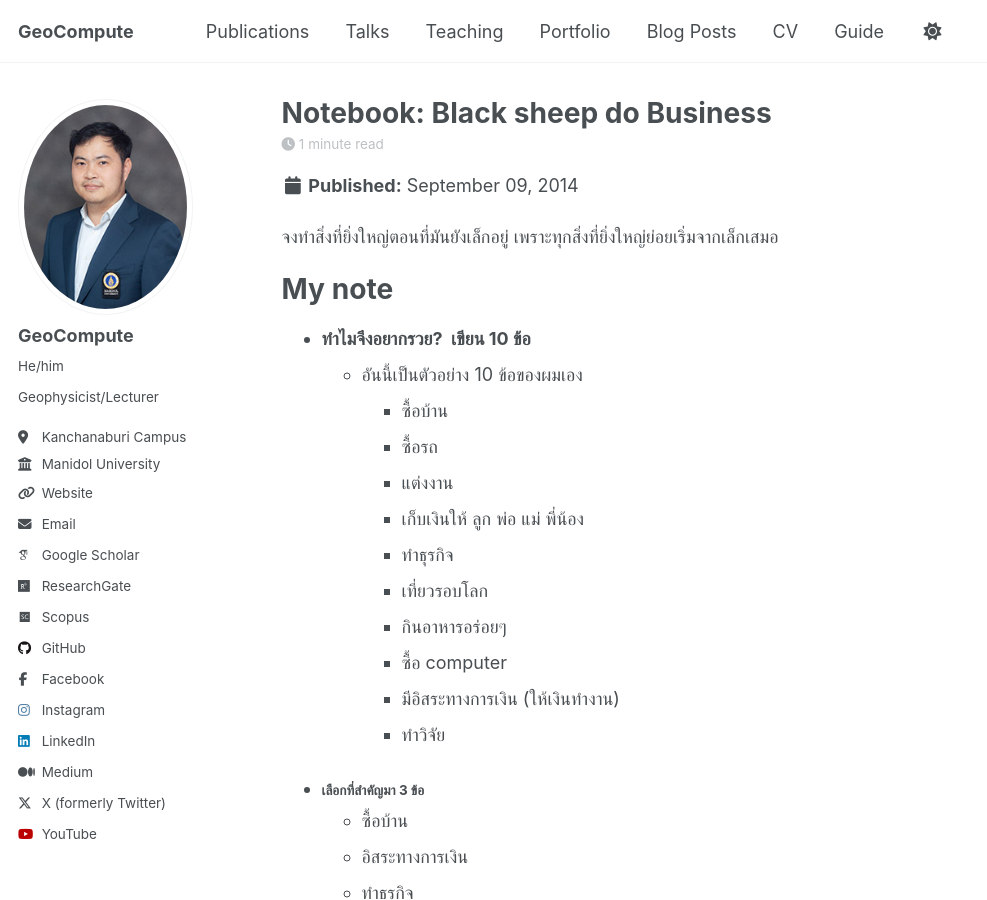
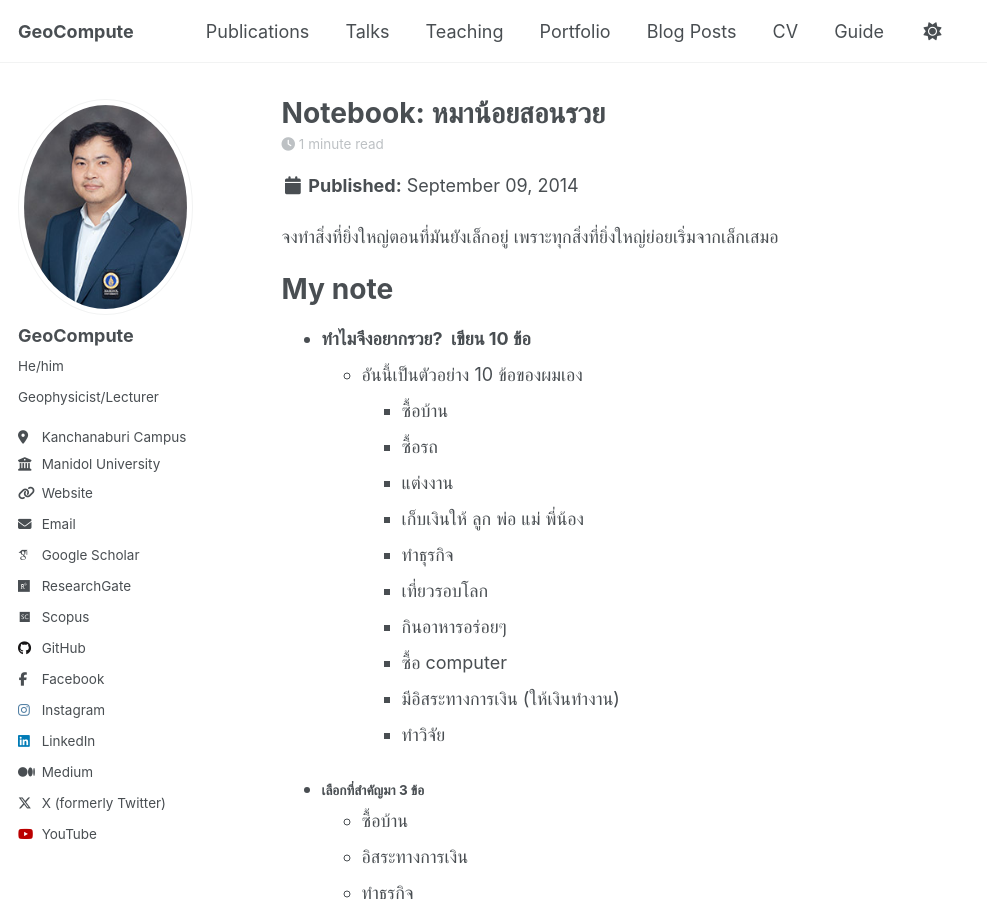
Before and after one commit to Songkhun/Songkhun.github.io, a Jekyll site: the page built from _posts/2014-09-09-LittleDog.md, in a window 1280 px wide and 900 px high. Shown: the whole window, without its empty margins (0-987 px from the left). Built offline with Jekyll 4.4.1, drawn with Linux system fonts in a browser that asks for light colours; some web fonts are replaced; a script that is not in the unit is left out.

Commit message:
Update 2014-09-09-LittleDog.md

```diff
--- a/_posts/2014-09-09-LittleDog.md
+++ b/_posts/2014-09-09-LittleDog.md
@@ -1,5 +1,5 @@
 ---
-title: 'Notebook: Black sheep do Business'
+title: 'Notebook: หมาน้อยสอนรวย'
 date: 2014-09-09
 permalink: /posts/2014-09-09-LittleDog
 tags:
```
